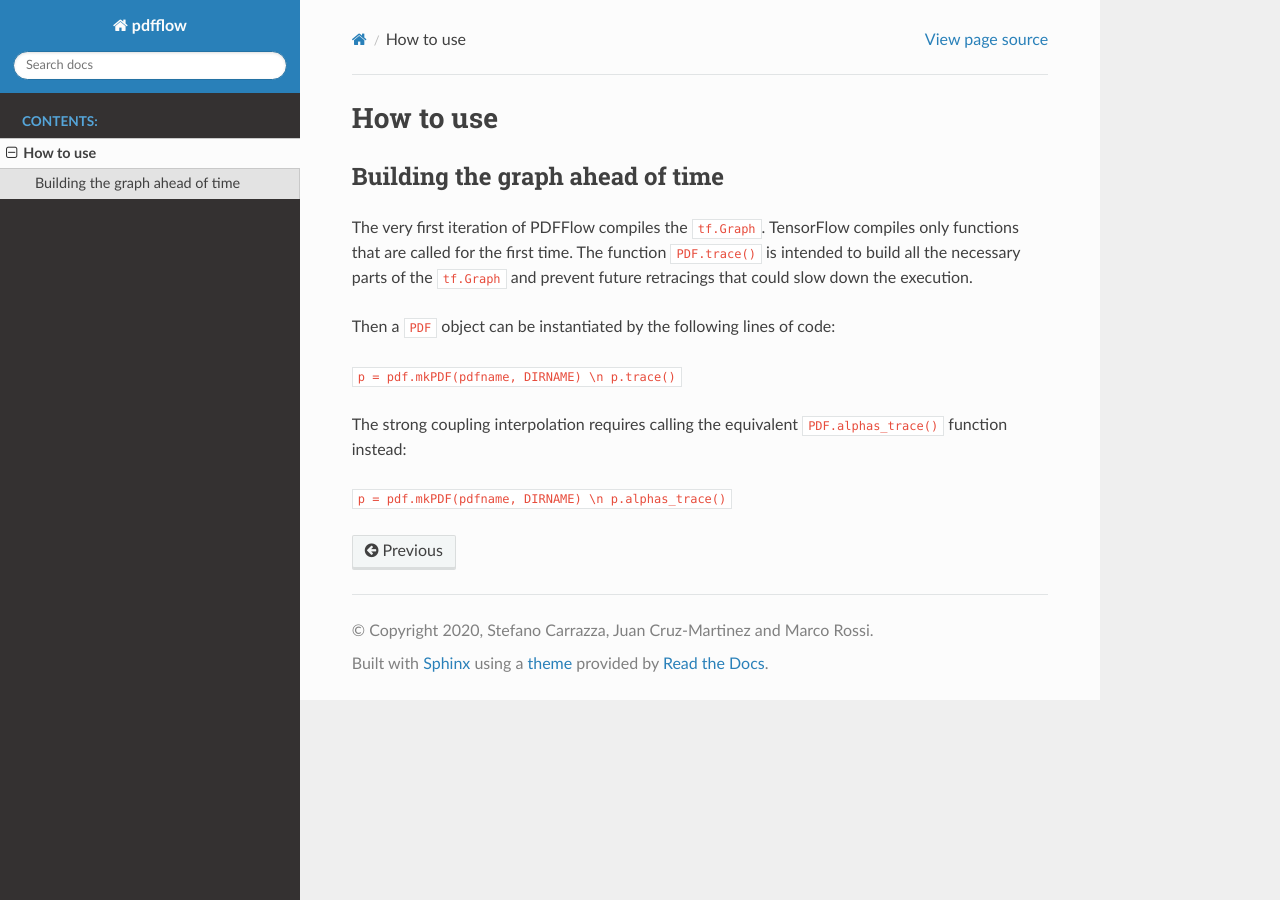
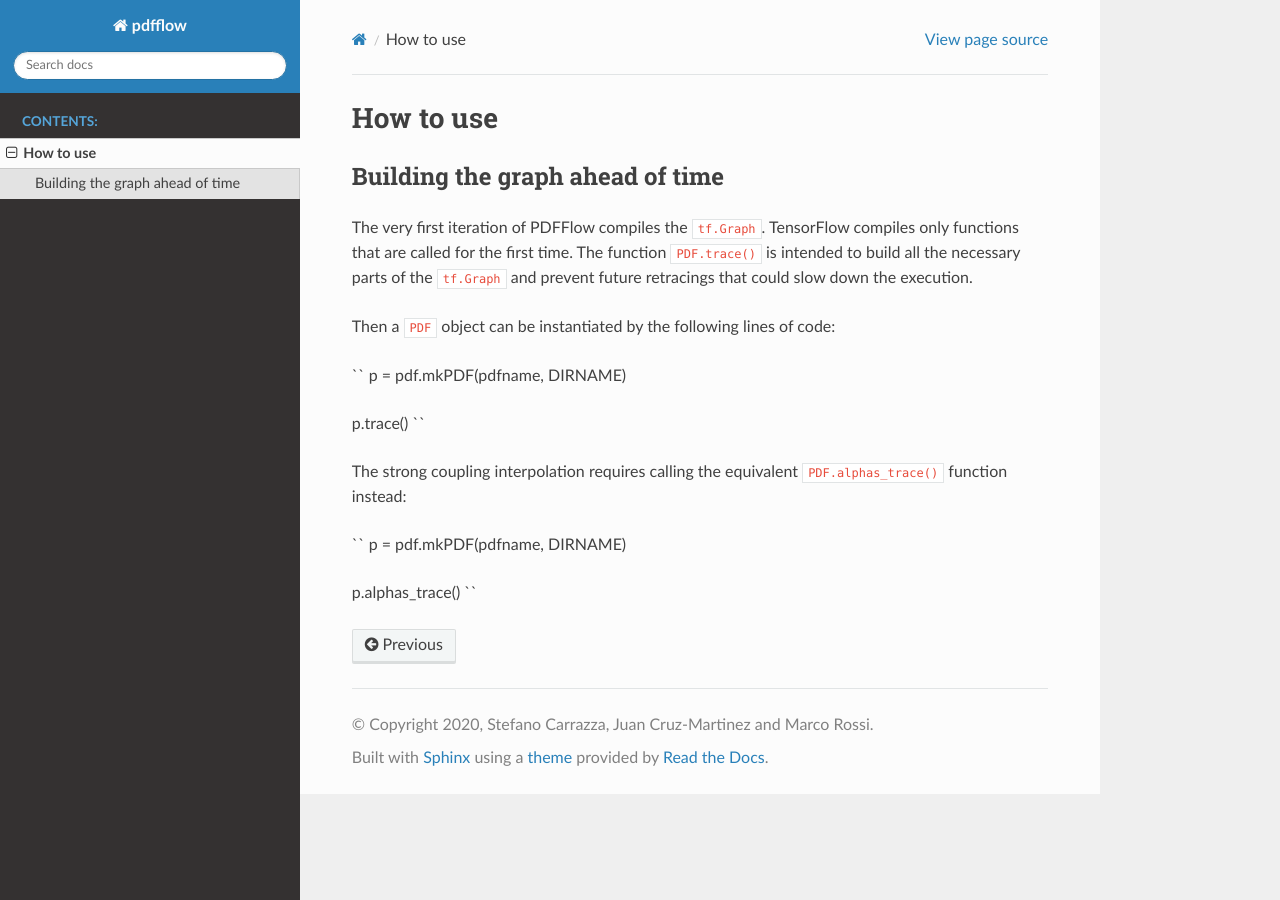
Before and after one commit to N3PDF/pdfflow, a Sphinx documentation site: the page built from doc/source/how_to.rst, in a window 1280 px wide. Built offline with Sphinx 7.4.7 and the Read the Docs theme 2.0.0, drawn with Linux system fonts in a browser that asks for light colours; pages that are not in the unit, such as notebooks, are missing from menus.

Commit message:
Update how_to.rst

```diff
--- a/doc/source/how_to.rst
+++ b/doc/source/how_to.rst
@@ -11,11 +11,17 @@
 
 Then a ``PDF`` object can be instantiated by the following lines of code:
 
-``p = pdf.mkPDF(pdfname, DIRNAME) \n
-p.trace()``
+``
+p = pdf.mkPDF(pdfname, DIRNAME)
+
+p.trace()
+``
 
 
 The strong coupling interpolation requires calling the equivalent ``PDF.alphas_trace()`` function instead:
 
-``p = pdf.mkPDF(pdfname, DIRNAME) \n
-p.alphas_trace()``
+``
+p = pdf.mkPDF(pdfname, DIRNAME)
+
+p.alphas_trace()
+``
```
